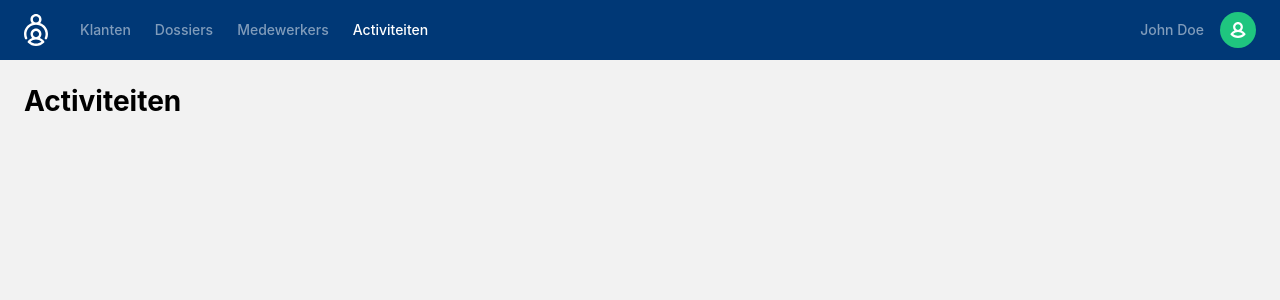
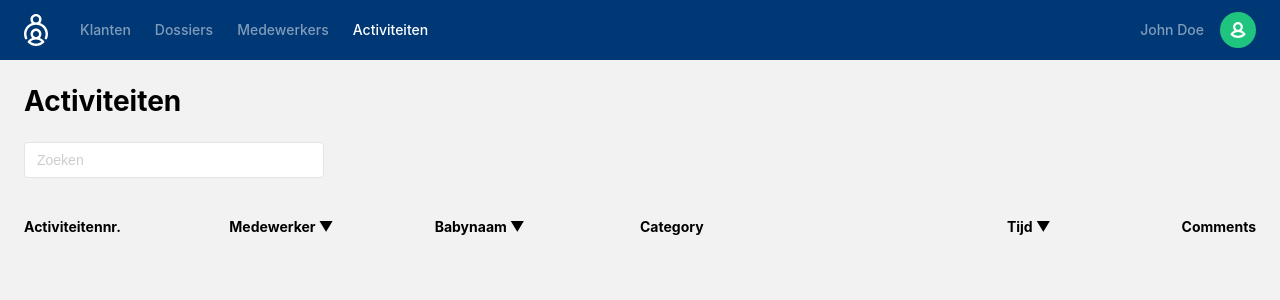
Before and after one commit to vikpande/thuiszorg_react, a React (Create React App) app: page /activiteiten in a window 1280 px wide. Shown: the top 300 px of the page. Built offline with nearby package versions, Linux system fonts and the light colour scheme.

Commit message:
activity log design_inprogress

```diff
--- a/src/modules/Activiteiten.js
+++ b/src/modules/Activiteiten.js
@@ -1,10 +1,54 @@
 import React, { Component } from "react";
+import { NavLink } from "react-router-dom";
+import Grid from "../components/Grid";
+import HorizontalGroup from "../components/HorizontalGroup";
+import Input from "../components/Input";
+import activities from "../modules/activity_samples";
 
 class Activiteiten extends Component {
+    constructor() {
+        super();
+        this.state = {
+            search: ""
+        }
+    }
 
+    updateSearch(event) {
+        this.setState({ search: event.target.value.substr(0, 20) });
+    }
     render() {
+
+
         return (
+            <Grid>
             <h1>Activiteiten</h1>
+            <HorizontalGroup>
+                <HorizontalGroup>
+                    <Input
+                        type="text"
+                        placeholder="Zoeken"
+                        className="search-input"
+                        value={this.state.search}
+                        onChange={this.updateSearch.bind(this)}
+                    />
+                </HorizontalGroup>
+            </HorizontalGroup>
+            <table>
+                <thead>
+                    <tr>
+                        <th>Activiteitennr.</th>
+                        <th>Medewerker &#x25BC;</th>
+                        <th>Babynaam &#x25BC;</th>
+                        <th>Category </th>
+                        <th className="right">Tijd &#x25BC;</th>
+                        <th className="right">Comments</th>
+                    </tr>
+                </thead>
+                {/* <tbody>
+
+                </tbody> */}
+            </table>
+        </Grid >
         );
     }
 }
--- /dev/null
+++ b/src/modules/activity_samples.js
@@ -0,0 +1,13 @@
+// sample data !
+const activities = {
+    activity1: {
+        activitynumber: 1001,
+        employeename: "Chris Overzand",
+        babynaam: "John Doe",
+        category: "Care",
+        tijd: "10:00",
+        comments: "New"
+    }
+};
+
+export default activities;
```
Also changed, not shown: src/components/Activity.js (added, +26 -0 lines), 1 other file (tests, documents, lock files or other folders).
